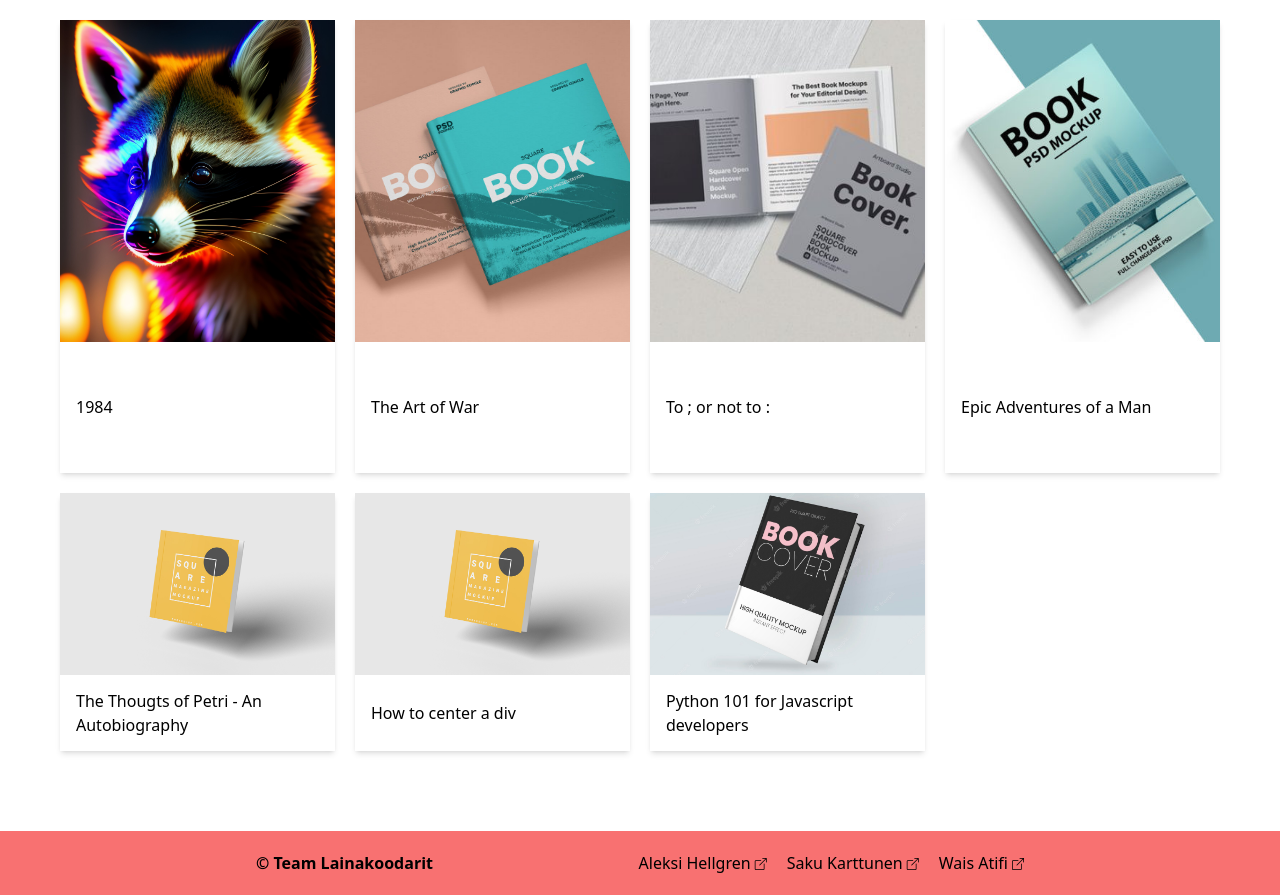
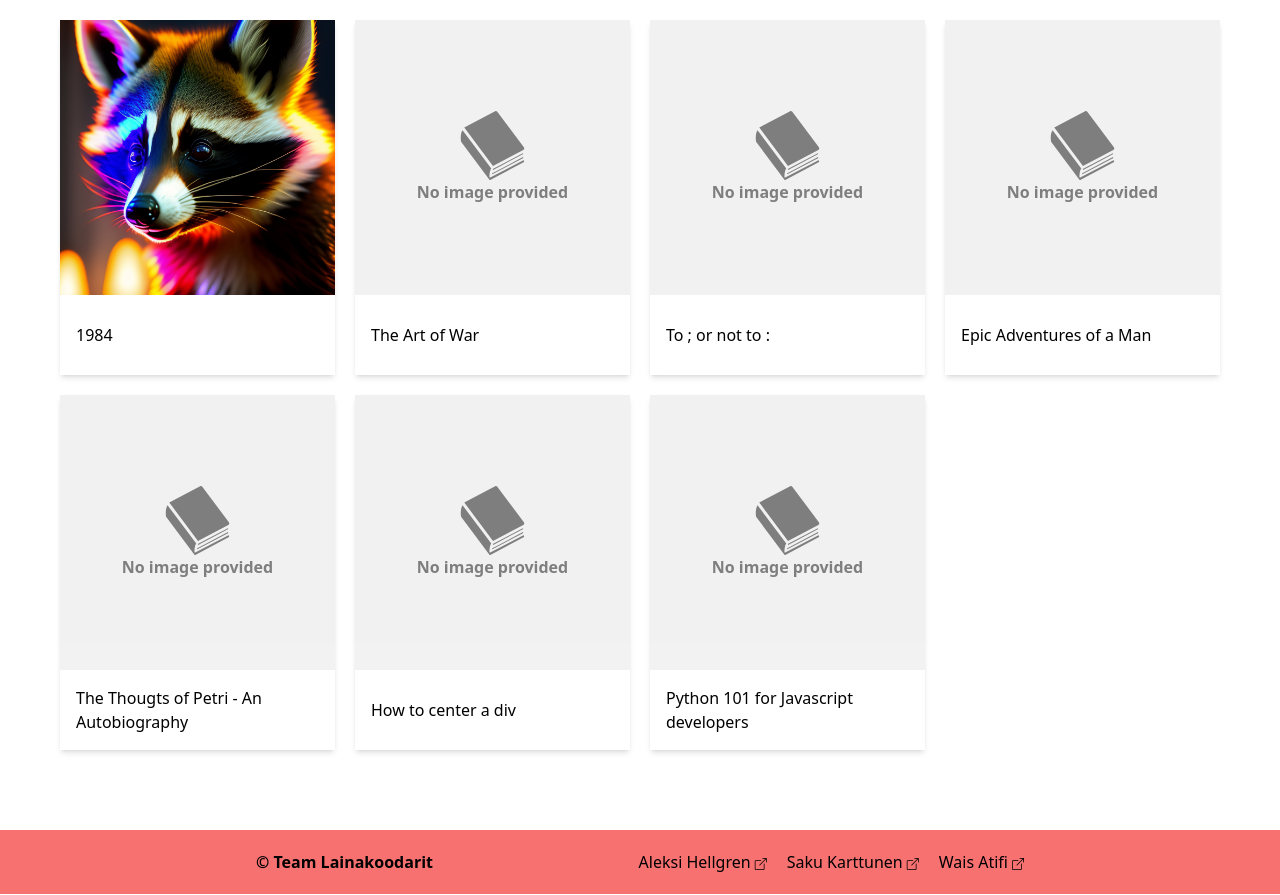
Before and after one commit to hamk-webdev-intip21a6/lainakoodarit_project, a Django app: page /list?category=book in a window 1280 px wide. Shown: the part 120-1015 px from the top of the page. Run offline with Django 4.2, Linux system fonts and the light colour scheme; data comes from the database, SQL or seed files in the repository; some libraries are stand-ins or nearby versions.

Commit message:
removed the random thumbnails and images, changed to default ones based on category

```diff
--- a/borrow/templates/borrow/product_list.html
+++ b/borrow/templates/borrow/product_list.html
@@ -14,19 +14,26 @@
     {% for listing in listings %}
       <a href="{% url 'borrow:product' listing.id %}" draggable="false"
         class="product-card shadow-md flex flex-col select-none group">
-        <div class="product-img overflow-hidden group relative sm:h-5/6">
+        <!-- product image -->
+        <div class="product-img overflow-hidden aspect-[4/3] sm:aspect-square group relative">
           {% if listing.image %}
-            <img src="{{ listing.image.url }}" alt="{{ listing.name}} -thumbnail" width="199" height="200" draggable="false"
-              class="object-cover w-full h-full transition-all group-hover:scale-111"/>
+            <img src="{{ listing.image.url }}" alt="{{ listing.name}} -thumbnail" width="200" height="200" draggable="false"
+              class="object-cover w-full h-full transition-all group-hover:scale-110"/>
           {% else %}
           {% load static %}
-            <img src="{% static listing.image %}" alt="{{ listing.name}} -thumbnail" width="199" height="200" draggable="false"
-              class="object-cover w-full h-full transition-all group-hover:scale-111"/>
+          <div class="object-cover w-full h-full flex flex-col justify-center bg-neutral-200
+            opacity-50 transition-all group-hover:scale-110">
+            <img src="{% static 'icons/default-' %}{{ listing.category }}.svg" alt="{{ listing.name}} -thumbnail" width="200" height="200" draggable="false"
+              class="w-full h-1/4"/>
+            <p class="text-center font-semibold">No image provided</p>
+          </div>
           {% endif %}
-            <p class="absolute bottom-0 right-1/2 translate-x-1/2 py-2 bg-[#40404055] text-white w-full
-              font-semibold text-center opacity-0 transition-all group-hover:opacity-100">{{ listing.genre|title }}</p>
+          <!-- product genre -->
+          <p class="absolute bottom-0 right-1/2 translate-x-1/2 py-2 bg-[#40404055] text-white w-full
+            font-semibold text-center opacity-0 transition-all group-hover:opacity-100">{{ listing.genre|title }}</p>
         </div>
-        <div class="product-info px-4 py-2 flex items-center sm:h-2/6">
+        <!-- product title -->
+        <div class="product-title px-4 py-2 flex items-center h-16 sm:h-20">
           <h3 class="line-clamp-1 group-hover:underline sm:line-clamp-2">{{ listing.name }}</h3>
         </div>
       </a>
--- a/borrow/views.py
+++ b/borrow/views.py
@@ -4,26 +4,10 @@ from .models import Product
 from random import randint
 
 
-def random_default_thumbnail(category: str) -> str:
-    """Get a random image for a product, if product doesn't have one already.
-    @param context, is_list"""
-    # if context for DetailView is wanted
-    random_num = randint(1, 5)
-    return f"defaults/placeholder-{category}-{random_num}.jpg"
-
-
 class IndexView(generic.ListView):
     template_name = 'borrow/index.html'
     # what name to use in the template for the data returned in get_queryset
     context_object_name = 'listings'
-
-    def get_context_data(self, **kwargs):
-        # get the context
-        context = super().get_context_data(**kwargs)
-        for obj in context['object_list']:
-            if not obj.image:
-                obj.image = random_default_thumbnail(obj.category)
-        return context
 
     def get_queryset(self):
         """ Return the five most recent objects in the product category """
@@ -40,9 +24,6 @@ class ProductView(generic.DetailView):
         """Calculate the amount of copies available and add to the view context"""
         context = super().get_context_data(**kwargs)
         # get a default image for product, if image does not exist
-        if not context['object'].image:
-            context['object'].image = random_default_thumbnail(
-                context['object'].category)
         product = self.get_object()
         # calculate the amount of available copies
         available = product.amount - product.loaned_amount
@@ -53,9 +34,6 @@ class ProductView(generic.DetailView):
         current_category = context['object'].category
         context['recent_additions'] = Product.objects.filter(
             category=current_category)[:5]
-        for obj in context['recent_additions']:
-            if not obj.image:
-                obj.image = random_default_thumbnail(obj.category)
         return context
 
 
@@ -63,14 +41,6 @@ class ProductListView(generic.ListView):
     template_name = 'borrow/product_list.html'
     context_object_name = 'listings'
     model = Product
-
-    def get_context_data(self, **kwargs):
-        # get the context
-        context = super().get_context_data(**kwargs)
-        for obj in context['object_list']:
-            if not obj.image:
-                obj.image = random_default_thumbnail(obj.category)
-        return context
 
     def get_queryset(self):
         """Check if the template passed a GET query.
```
Also changed, not shown: borrow/templates/borrow/index.html (+17 -10 lines), borrow/templates/borrow/product_page.html (+11 -6 lines), borrow/static/icons/default-book.svg (added), borrow/static/icons/default-movie.svg (added), borrow/static/icons/default-music.svg (added), borrow/static/imgs/placeholder-book-1.jpg (deleted), borrow/static/imgs/placeholder-book-2.jpg (deleted), borrow/static/imgs/placeholder-book-3.jpg (deleted), borrow/static/imgs/placeholder-book-4.jpg (deleted), borrow/static/imgs/placeholder-book-5.jpg (deleted), borrow/static/imgs/placeholder-music-1.jpg (deleted), borrow/static/imgs/tylypahka.jpg (deleted).
